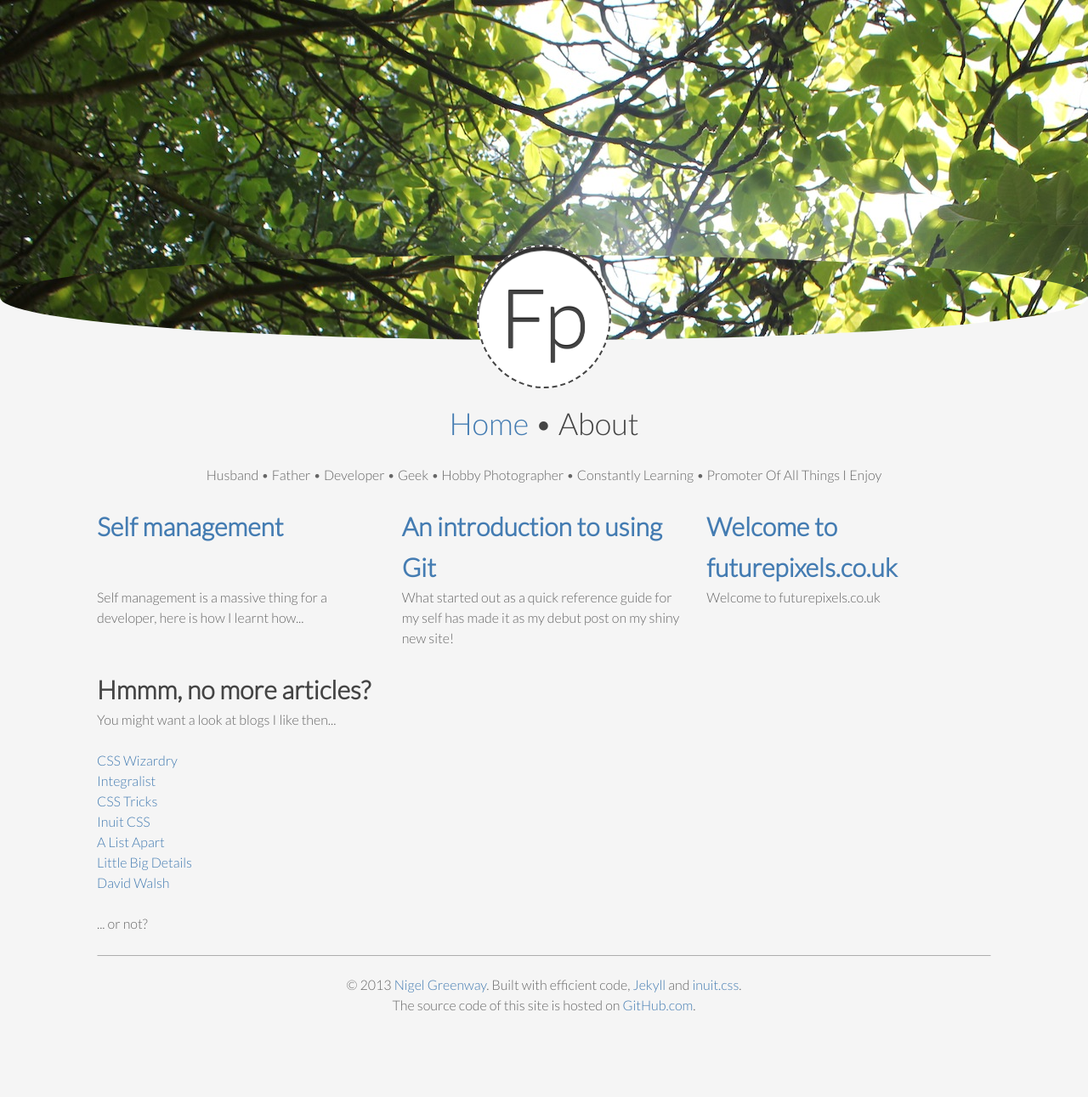
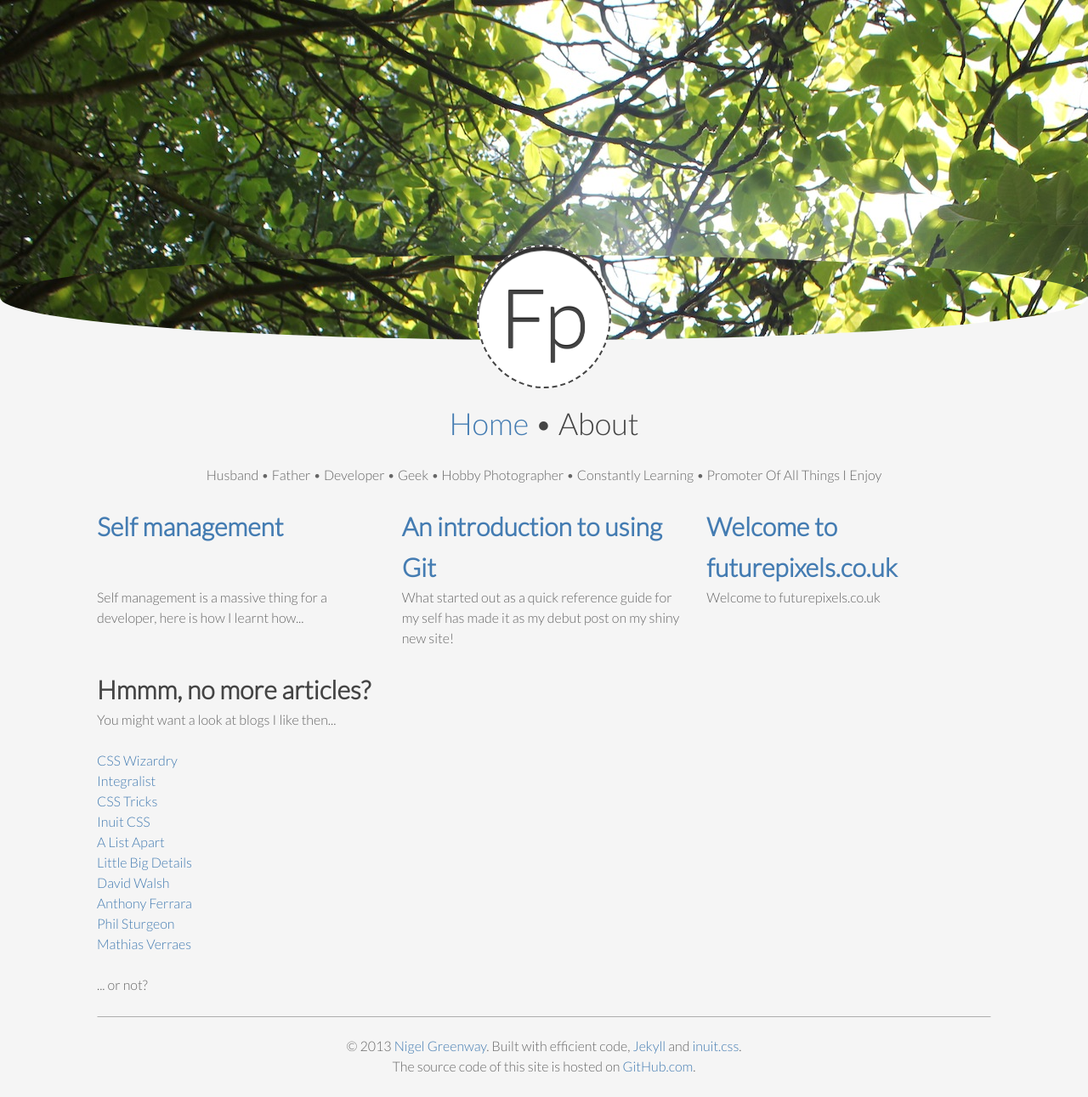
Before and after one commit to futurepixels/futurepixels.co.uk, a Jekyll site: the page built from index.html, in a window 1280 px wide. Shown: the whole page at 85% size. Built offline with Jekyll 4.4.1, drawn with Linux system fonts in a browser that asks for light colours; the list of posts is cut into pages by our own code; before the commit the page ends 1219 px from its top, so only the background shows below that.

Commit message:
Adds extra urls for great resources

```diff
--- a/_config.yml
+++ b/_config.yml
@@ -28,5 +28,11 @@ readingList:
     url: http://littlebigdetails.com
   - name: David Walsh
     url: http://davidwalsh.name
+  - name: Anthony Ferrara
+    url: http://blog.ircmaxell.com/
+  - name: Phil Sturgeon
+    url: https://philsturgeon.uk
+  - name: Mathias Verraes
+    url: http://verraes.net/
 
 exclude: ['inuit.css', 'logs', 'doc']
```
